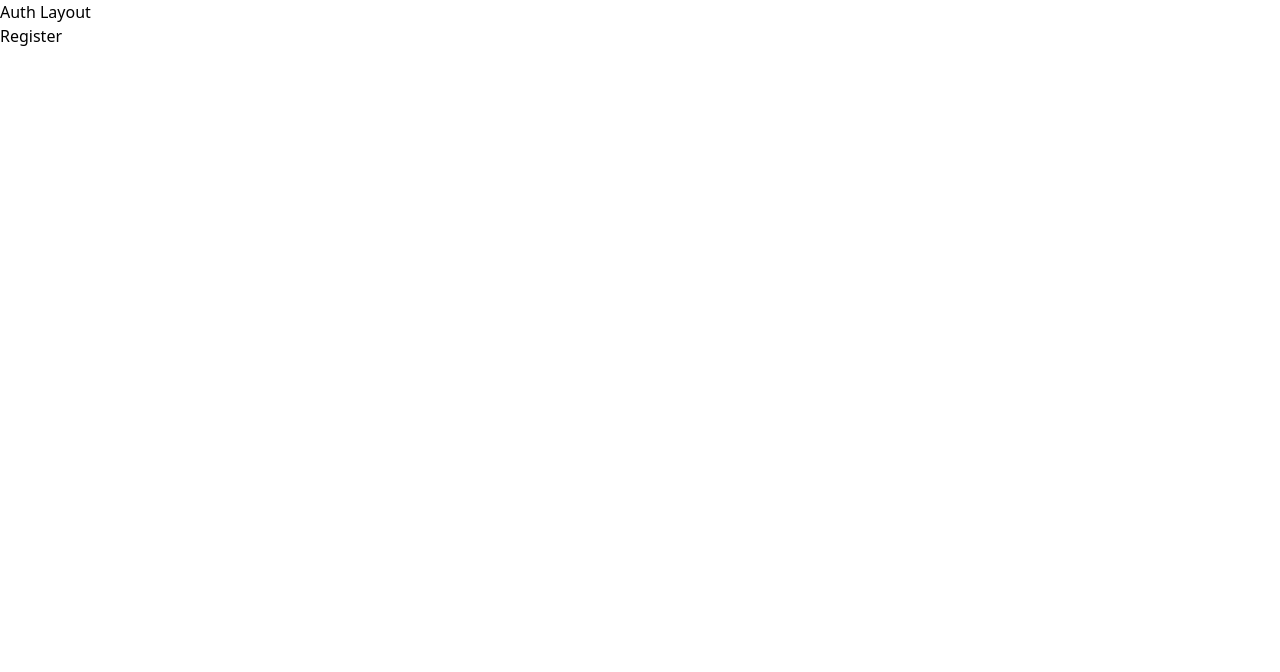
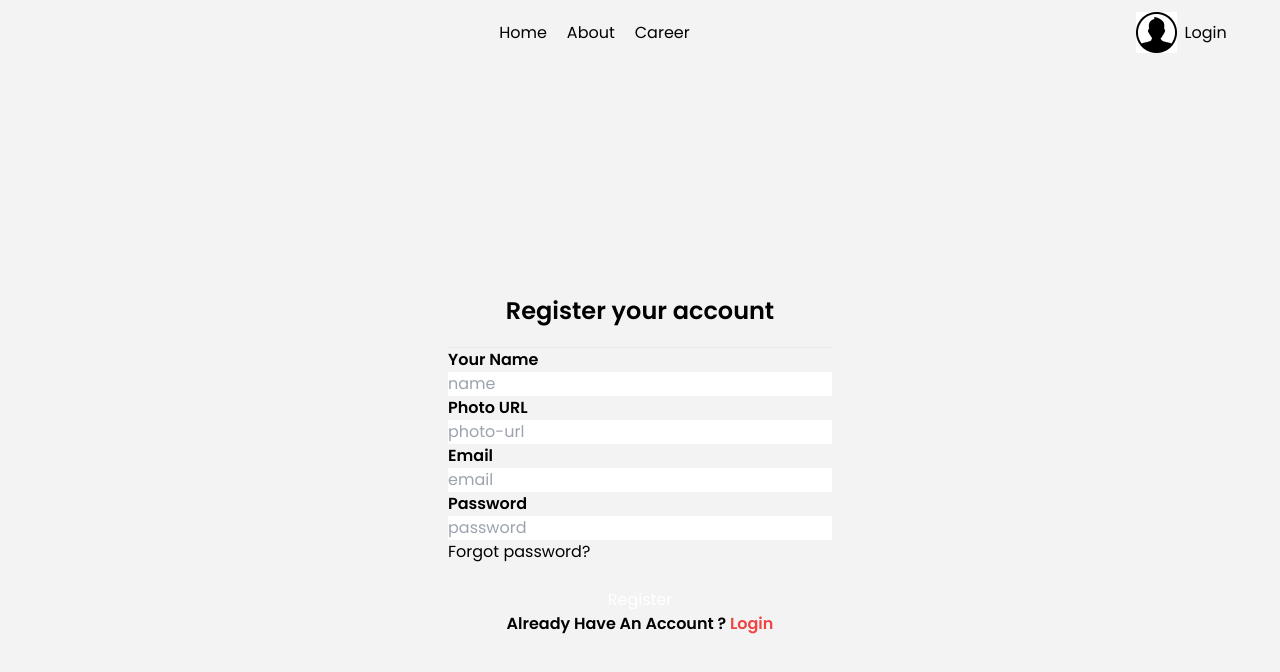
Before and after one commit to kawsarhossen1/dragon-news-auth, a React (Vite) app: page /auth/register in a window 1280 px wide. Shown: the top 672 px of the page. Built offline with nearby package versions, Linux system fonts and the light colour scheme; no server answers.

Commit message:
login credential added

```diff
--- a/package.json
+++ b/package.json
@@ -11,6 +11,7 @@
   },
   "dependencies": {
     "@tailwindcss/vite": "^4.1.3",
+    "firebase": "^11.6.1",
     "localforage": "^1.10.0",
     "match-sorter": "^8.0.0",
     "moment": "^2.30.1",
--- a/src/components/Navbar.jsx
+++ b/src/components/Navbar.jsx
@@ -1,11 +1,14 @@
-import React from "react";
 import { Link } from "react-router-dom";
 import userIcon from "../assets/user.png";
+import { AuthContext } from "../provider/AuthProvider";
+import { useContext } from "react";
 
 const Navbar = () => {
+  const { user, logOut } = useContext(AuthContext);
+
   return (
     <div className="flex justify-between items-center">
-      <div className=""></div>
+      <div className="">{user && user.email}</div>
       <div className="nav space-x-5">
         <Link to="/">Home</Link>
         <Link to="/about">About</Link>
@@ -15,7 +18,13 @@ const Navbar = () => {
         <div className="">
           <img src={userIcon} alt="" />
         </div>
-        <Link to="/auth/login" className="btn btn-neutral rounded-none">Login</Link>
+        {user && user?.email ? (
+          <button onClick={logOut} className="btn btn-neutral rounded-none">Logout</button>
+        ) : (
+          <Link to="/auth/login" className="btn btn-neutral rounded-none">
+            Login
+          </Link>
+        )}
       </div>
     </div>
   );
--- /dev/null
+++ b/src/firebase/firebase.confiq.js
@@ -0,0 +1,18 @@
+// Import the functions you need from the SDKs you need
+import { initializeApp } from "firebase/app";
+// TODO: Add SDKs for Firebase products that you want to use
+// https://firebase.google.com/docs/web/setup#available-libraries
+
+// Your web app's Firebase configuration
+const firebaseConfig = {
+  apiKey: "AIzaSyB0XqXdiRN8gx9hjPXWzpNI2kgY8mHP0nY",
+  authDomain: "dragon-news-d99e1.firebaseapp.com",
+  projectId: "dragon-news-d99e1",
+  storageBucket: "dragon-news-d99e1.firebasestorage.app",
+  messagingSenderId: "220017456632",
+  appId: "1:220017456632:web:4a7f9e7de4aa97cee7120d",
+};
+
+// Initialize Firebase
+const app = initializeApp(firebaseConfig);
+export default app;
--- a/src/layouts/AuthLayout.jsx
+++ b/src/layouts/AuthLayout.jsx
@@ -1,10 +1,17 @@
 import React from "react";
 import { Outlet } from "react-router-dom";
+import Navbar from "../components/Navbar";
+
+
 
 const AuthLayout = () => {
   return (
-    <div>
-      Auth Layout <Outlet></Outlet>
+    <div className="font-poppins bg-[#F3F3F3]">
+        <header className="py-3 w-11/12 mx-auto">
+        <Navbar></Navbar>
+        </header>
+
+      <Outlet></Outlet>
     </div>
   );
 };
--- a/src/main.jsx
+++ b/src/main.jsx
@@ -3,9 +3,12 @@ import ReactDOM, { createRoot } from "react-dom/client";
 import "./index.css";
 import { RouterProvider } from "react-router-dom";
 import router from "./routes/router";
+import AuthProvider from "./provider/AuthProvider";
 
 createRoot(document.getElementById("root")).render(
   <StrictMode>
-    <RouterProvider router={router}></RouterProvider>
+    <AuthProvider>
+      <RouterProvider router={router}></RouterProvider>
+    </AuthProvider>
   </StrictMode>
 );
--- /dev/null
+++ b/src/pages/Login.jsx
@@ -0,0 +1,76 @@
+import { useContext } from "react";
+import { Link } from "react-router-dom";
+import { AuthContext } from "../provider/AuthProvider";
+
+const Login = () => {
+  const { userLogin, setUser } = useContext(AuthContext);
+  const handleSubmit = (e) => {
+    e.preventDefault();
+    const form = e.target;
+    const email = form.email.value;
+    const password = form.password.value;
+    console.log({ email, password });
+    userLogin(email, password)
+      .then((result) => {
+        const user = result.user;
+        setUser(user);
+      })
+      .catch((error) => {
+        alert(error.code);
+      });
+  };
+
+  return (
+    <div className="min-h-screen flex justify-center items-center">
+      <div className="card bg-base-100 w-full max-w-sm shrink-0 rounded-none py-10">
+        <h2 className="text-2xl font-semibold text-center">
+          Login your account
+        </h2>
+        <hr className="mt-5" />
+        <form onSubmit={handleSubmit} className="card-body">
+          <div className="form-control">
+            <label className="label">
+              <span className="font-semibold text-black">Email address</span>
+            </label>
+            <input
+              name="email"
+              type="email"
+              placeholder="email"
+              className="input input-bordered w-full"
+              required
+            />
+          </div>
+          <div className="form-control">
+            <label className="label">
+              <span className="font-semibold text-black">Password</span>
+            </label>
+            <input
+              name="password"
+              type="password"
+              placeholder="password"
+              className="input input-bordered w-full"
+              required
+            />
+            <label className="label">
+              <a href="#" className="label-text-alt link link-hover mt-2">
+                Forgot password?
+              </a>
+            </label>
+          </div>
+          <div className="form-control mt-6">
+            <button className="btn btn-neutral w-full text-white">Login</button>
+          </div>
+        </form>
+        <p className="text-center font-semibold">
+          Dont’t Have An Account ?{" "}
+          <Link className="text-red-500" to="/auth/register">
+            {" "}
+            Register
+          </Link>
+        </p>
+      </div>
+    </div>
+  );
+};
+
+export default Login;
--- /dev/null
+++ b/src/pages/Register.jsx
@@ -0,0 +1,109 @@
+import { useContext } from "react";
+import { Link } from "react-router-dom";
+import { AuthContext } from "../provider/AuthProvider";
+
+const Register = () => {
+  const { createNewUser, setUser } = useContext(AuthContext);
+
+  const handleSubmit = (e) => {
+    e.preventDefault();
+    //get form data
+    const form = new FormData(e.target);
+    const name = form.get("name");
+    const email = form.get("email");
+    const photo = form.get("photo");
+    const password = form.get("password");
+    console.log({ name, photo, password, email });
+
+    createNewUser(email, password)
+      .then((result) => {
+        const user = result.user;
+        setUser(user)
+        console.log(user);
+      })
+      .catch((error) => {
+        const errorCode = error.code;
+        const errorMessage = error.message;
+        console.log(errorCode, errorMessage);
+      });
+  };
+  return (
+    <div className="min-h-screen flex justify-center items-center">
+      <div className="card bg-base-100 w-full max-w-sm shrink-0 rounded-none py-10">
+        <h2 className="text-2xl font-semibold text-center">
+          Register your account
+        </h2>
+        <hr className="mt-5" />
+        <form onSubmit={handleSubmit} className="card-body">
+          <div className="form-control">
+            <label className="label">
+              <span className="font-semibold text-black">Your Name</span>
+            </label>
+            <input
+              name="name"
+              type="text"
+              placeholder="name"
+              className="input input-bordered w-full"
+              required
+            />
+          </div>
+          <div className="form-control">
+            <label className="label">
+              <span className="font-semibold text-black">Photo URL</span>
+            </label>
+            <input
+              name="photo"
+              type="text"
+              placeholder="photo-url"
+              className="input input-bordered w-full"
+              required
+            />
+          </div>
+          <div className="form-control">
+            <label className="label">
+              <span className="font-semibold text-black">Email</span>
+            </label>
+            <input
+              name="email"
+              type="email"
+              placeholder="email"
+              className="input input-bordered w-full"
+              required
+            />
+          </div>
+          <div className="form-control">
+            <label className="label">
+              <span className="font-semibold text-black">Password</span>
+            </label>
+            <input
+              name="password"
+              type="password"
+              placeholder="password"
+              className="input input-bordered w-full"
+              required
+            />
+            <label className="label">
+              <a href="#" className="label-text-alt link link-hover mt-2">
+                Forgot password?
+              </a>
+            </label>
+          </div>
+          <div className="form-control mt-6">
+            <button className="btn btn-neutral text-white w-full">
+              Register
+            </button>
+          </div>
+        </form>
+        <p className="text-center font-semibold">
+          Already Have An Account ?
+          <Link className="text-red-500" to="/auth/login">
+            {" "}
+            Login
+          </Link>
+        </p>
+      </div>
+    </div>
+  );
+};
+
+export default Register;
--- /dev/null
+++ b/src/provider/AuthProvider.jsx
@@ -0,0 +1,55 @@
+import { createContext, useEffect, useState } from "react";
+import app from "../firebase/firebase.confiq";
+import {
+  createUserWithEmailAndPassword,
+  getAuth,
+  onAuthStateChanged,
+  signInWithEmailAndPassword,
+  signOut,
+} from "firebase/auth";
+
+export const AuthContext = createContext();
+const auth = getAuth(app);
+
+const AuthProvider = ({ children }) => {
+  const [user, setUser] = useState(null);
+  console.log(user);
+
+  const createNewUser = (email, password) => {
+    return createUserWithEmailAndPassword(auth, email, password);
+  };
+
+const userLogin=(email, password)=>{
+
+    return signInWithEmailAndPassword(auth, email, password)
+
+}
+
+
+  const logOut=()=>{
+    return signOut(auth)
+  }
+
+  const authInfo = {
+    user,
+    setUser,
+    createNewUser,
+    logOut,
+    userLogin,
+  };
+
+  useEffect(() => {
+    const unsubscribe = onAuthStateChanged(auth, (currentUser) => {
+      setUser(currentUser);
+    });
+    return () => {
+      unsubscribe();
+    };
+  }, []);
+
+  return (
+    <AuthContext.Provider value={authInfo}>{children}</AuthContext.Provider>
+  );
+};
+
+export default AuthProvider;
--- a/src/routes/router.jsx
+++ b/src/routes/router.jsx
@@ -3,6 +3,8 @@ import { createBrowserRouter, Navigate } from "react-router-dom";
 import HomeLayout from "../layouts/HomeLayout";
 import CategoryNews from "../page/CategoryNews";
 import AuthLayout from "../layouts/AuthLayout";
+import Login from "../pages/Login";
+import Register from "../pages/Register";
 
 const router = createBrowserRouter([
   {
@@ -33,11 +35,11 @@ const router = createBrowserRouter([
     children: [
       {
         path: "/auth/login",
-        element: <h2>Login</h2>,
+        element: <Login></Login>,
       },
       {
         path: "/auth/register",
-        element: <h2>Register</h2>,
+        element: <Register></Register>,
       },
     ],
   },
```
Also changed, not shown: src/layouts/HomeLayout.jsx (indentation only), 1 other file (tests, documents, lock files or other folders).
